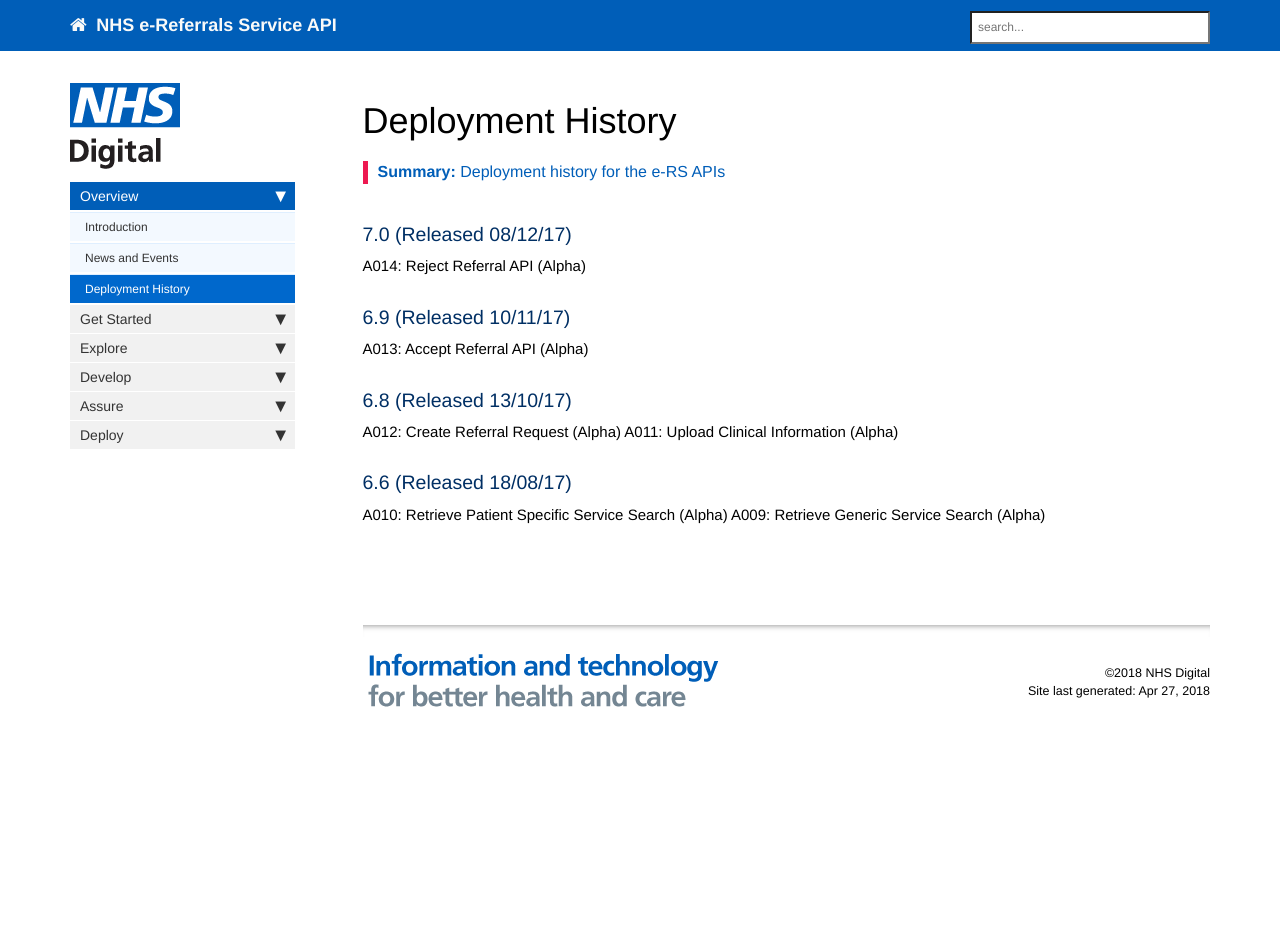
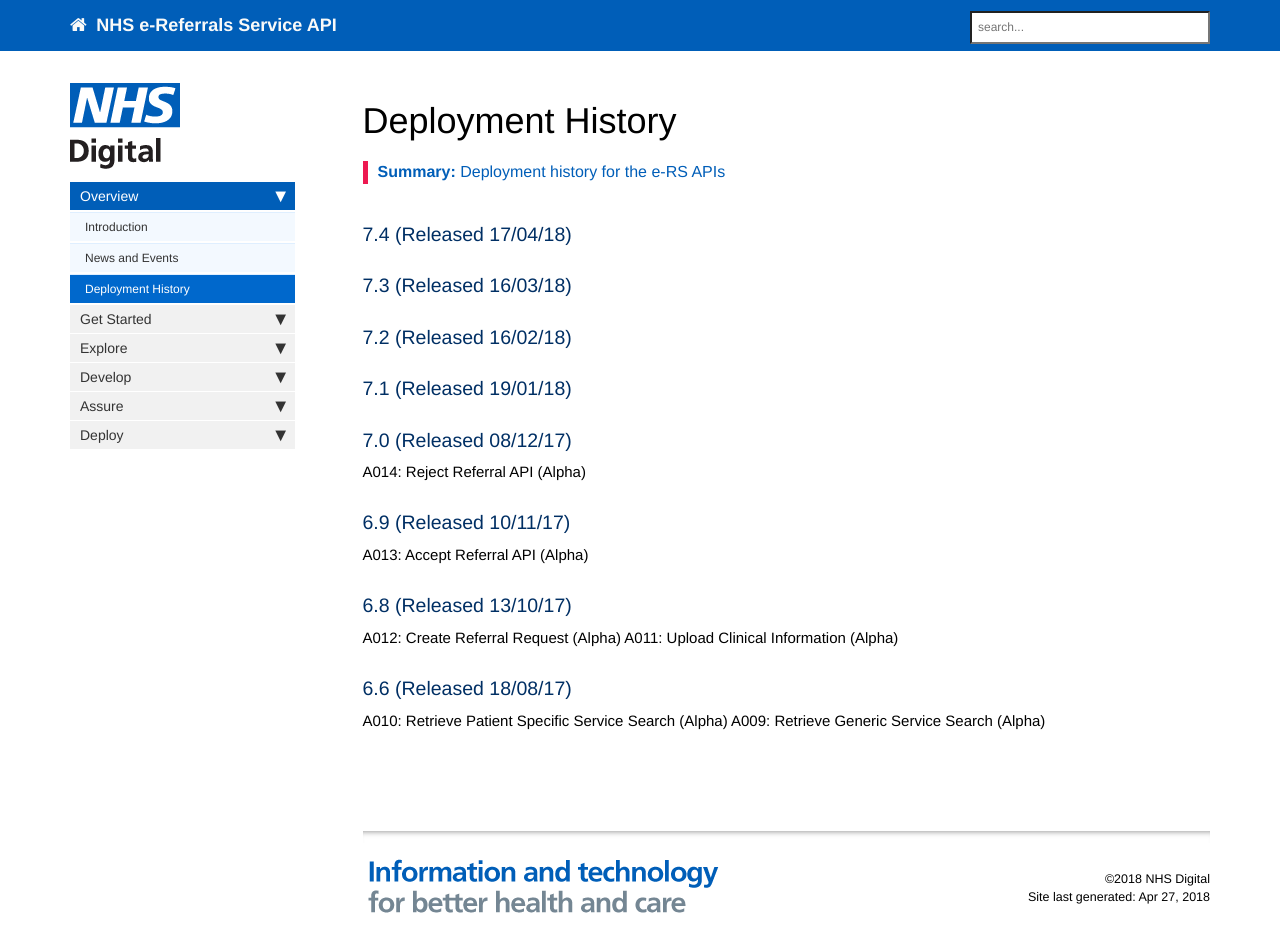
Before and after one commit to wurble369/websitetest, a Jekyll site: the page built from pages/deploymenthistory.md, in a window 1280 px wide and 974 px high. Shown: the top 952 px of the window. Built offline with Jekyll 4.4.1, drawn with Linux system fonts in a browser that asks for light colours; nearby versions of some CDN libraries; comment, search, counter and statistics services are not loaded.

Commit message:
Releases

```diff
--- a/pages/deploymenthistory.md
+++ b/pages/deploymenthistory.md
@@ -6,6 +6,14 @@ permalink: /deployment_history.html
 toc: false
 summary: "Deployment history for the e-RS APIs"
 ---
+
+### 7.4 (Released 17/04/18) ###
+
+### 7.3 (Released 16/03/18) ###
+
+### 7.2 (Released 16/02/18) ###
+
+### 7.1 (Released 19/01/18) ###
 
 ### 7.0 (Released 08/12/17) ###
 A014: Reject Referral API (Alpha)
```
